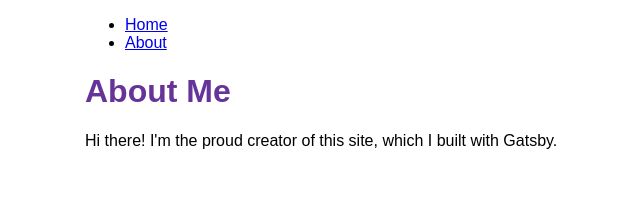
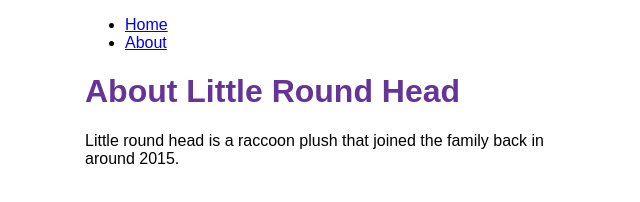
Before and after one commit to elsa-ng/gatsby-poc, a Gatsby site: page /about in a window 1280 px wide. Shown: the whole page, without its empty margins (305-945 px from the left). Built offline with nearby package versions, Linux system fonts and the light colour scheme; Gatsby itself is replaced by a stand-in of ours.

Commit message:
Update about page

```diff
--- a/src/pages/about.js
+++ b/src/pages/about.js
@@ -3,9 +3,9 @@ import Layout from "../components/layout";
 
 const AboutPage = () => {
   return (
-    <Layout pageTitle="About Me">
+    <Layout pageTitle="About Little Round Head">
       <p>
-        Hi there! I'm the proud creator of this site, which I built with Gatsby.
+        Little round head is a raccoon plush that joined the family back in around 2015.
       </p>
     </Layout>
   );
```
